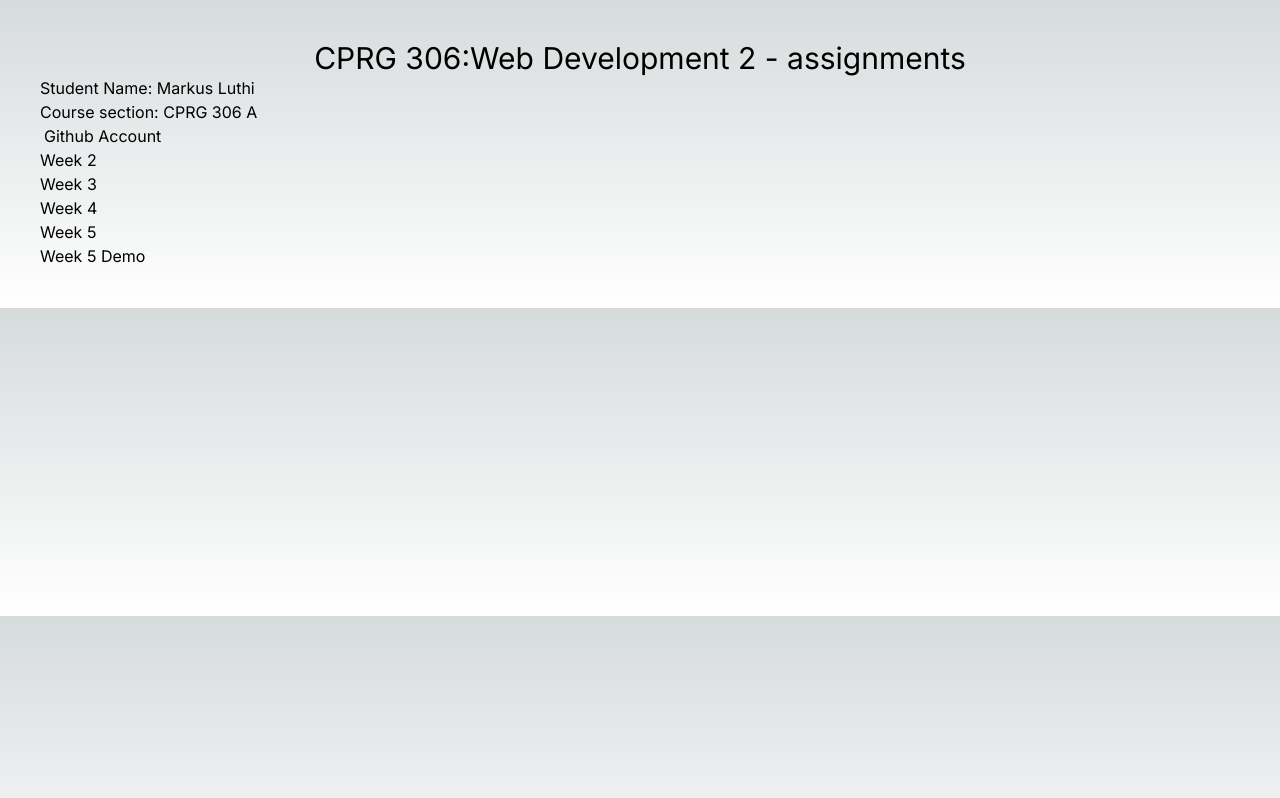
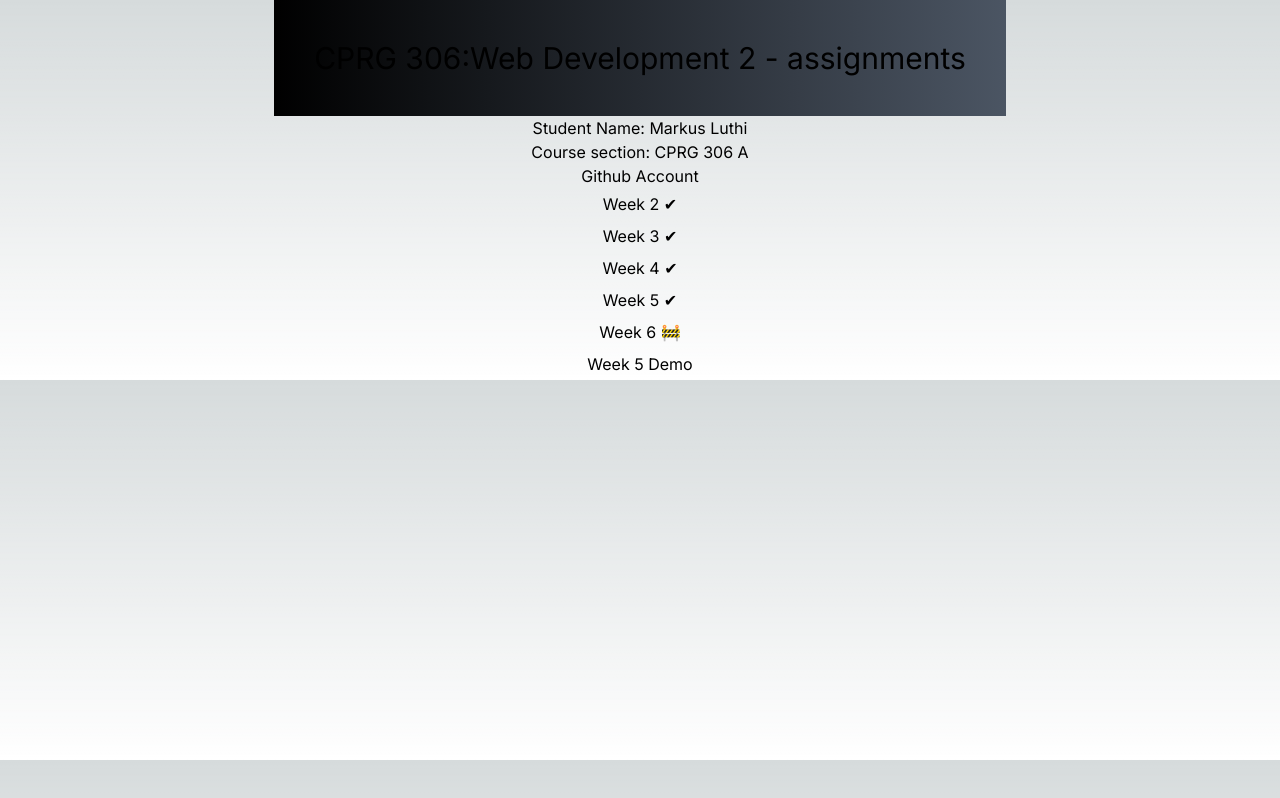
Before and after one commit to Malkos316/cprg306-assignments, a Next.js app: page / in a window 1280 px wide. Built offline with nearby package versions, Linux system fonts and the light colour scheme.

Commit message:
Update page.js
Add hover styling to main page

```diff
--- a/app/page.js
+++ b/app/page.js
@@ -2,26 +2,29 @@ import { studentInfo } from "./StudentInfo"
 import Link from 'next/link'
 export default function Page() {
   return (
-    <main className=" p-10">
-      <h1 className=" flex flex-col items-center text-3xl">
+    <main className=" flex flex-col items-center text-center" >
+      <h1 className=" flex flex-col items-center text-3xl p-10 bg-gradient-to-r from-black to-gray-600">
         CPRG 306:Web Development 2 - assignments
       </h1>
       <p>
         {studentInfo()}
       </p>
-      <p>
-        <Link href="/week2">Week 2</Link>
+      <p className="m-1 hover:text-cyan-400" >
+        <Link href="/week2">Week 2 ✔</Link>
       </p>
-      <p>
-        <Link href="/week3">Week 3</Link>
+      <p className="m-1 hover:text-cyan-400" >
+        <Link href="/week3">Week 3 ✔</Link>
       </p>
-      <p>
-        <Link href="/week4">Week 4</Link>
+      <p className="m-1 hover:text-cyan-400" >
+        <Link href="/week4">Week 4 ✔</Link>
       </p>
-      <p>
-        <Link href="/week5">Week 5</Link>
+      <p className="m-1 hover:text-cyan-400" >
+        <Link href="/week5">Week 5 ✔</Link>
       </p>
-      <p>
+      <p className="m-1 hover:text-cyan-400" >
+        <Link href="/week6">Week 6 🚧</Link>
+      </p>
+      <p className="m-1 hover:text-cyan-400" >
         <Link href="/week5Demo">Week 5 Demo</Link>
       </p>
     </main>
```
